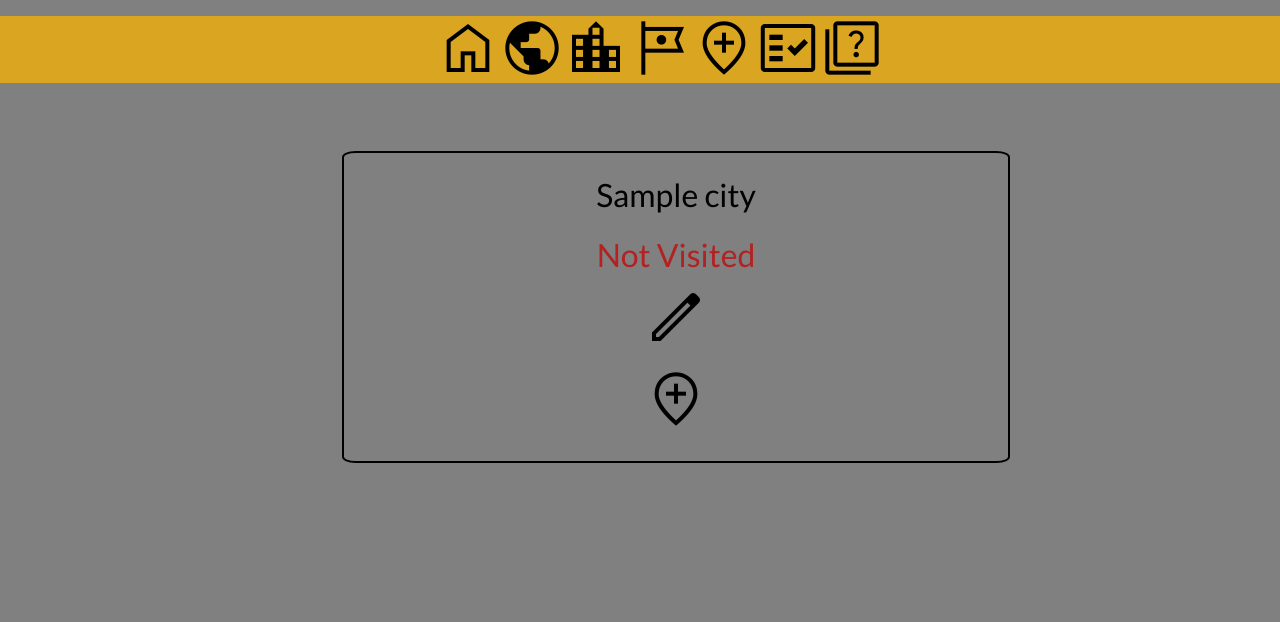
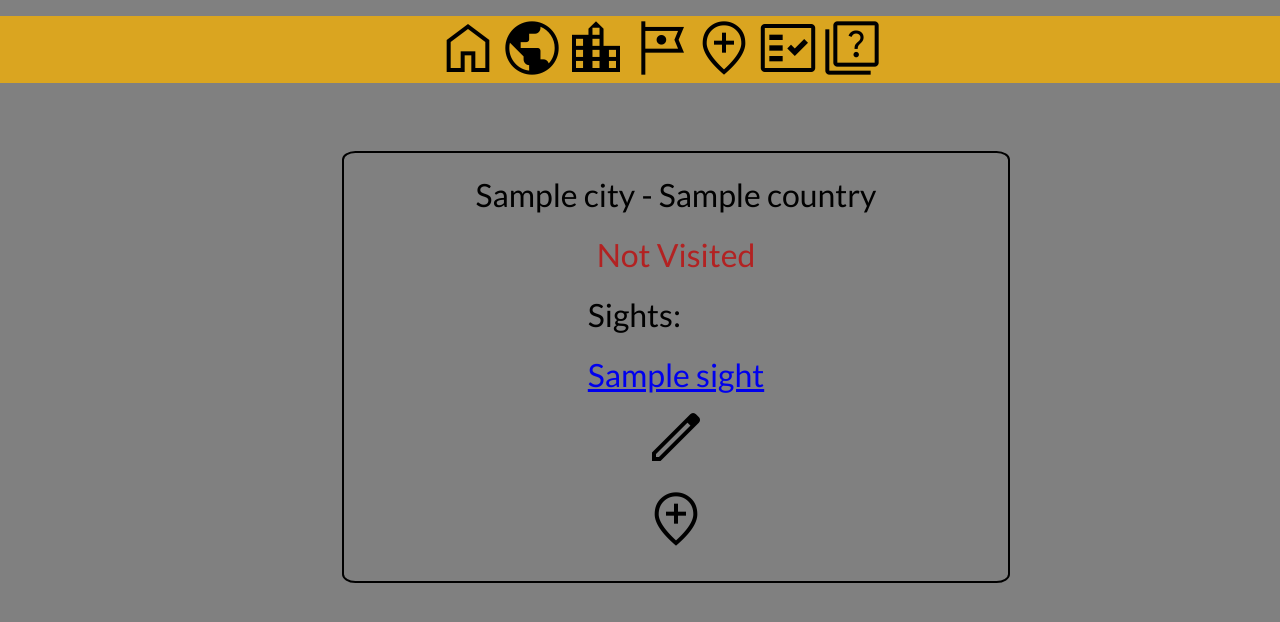
Before and after one commit to cjsarab/project_travel, a Flask app: page /cities/1 in a window 1280 px wide; the page is wider, and only the part inside the window is pictured. Shown: the top 622 px of that part. Run offline with Flask 2, Linux system fonts and the light colour scheme; a database or web service that is not in the repository returns one stand-in record (values such as "Sample title"); some libraries are stand-ins or nearby versions.

Commit message:
Added sights to city page

```diff
--- a/controllers/cities_controller.py
+++ b/controllers/cities_controller.py
@@ -1,6 +1,6 @@
 from http.client import USE_PROXY
 from flask import Flask, render_template, request, redirect, Blueprint
-from repositories import country_repository, city_repository
+from repositories import country_repository, city_repository, sight_repository
 from models.country import Country
 from models.city import City
 
@@ -29,7 +29,9 @@ def create_city():
 @cities_blueprint.route("/cities/<id>")
 def show_city(id):
     city = city_repository.select(id)
-    return render_template("cities/show.html", city = city)
+    country = city_repository.select_country_by_city(id)
+    sights = sight_repository.select_all_sights_from_city(id)
+    return render_template("cities/show.html", city=city, country=country, sights=sights)
 
 @cities_blueprint.route("/cities/<id>/edit")
 def edit_city(id):
--- a/repositories/city_repository.py
+++ b/repositories/city_repository.py
@@ -3,6 +3,7 @@ from db.run_sql import run_sql
 import repositories.country_repository as country_repository
 
 from models.city import City
+from models.country import Country
 
 def save(city):
     sql = "INSERT INTO cities (city_name, is_visited, country_id) VALUES (%s, %s, %s) RETURNING *"
@@ -47,3 +48,19 @@ def delete(id):
 def delete_all():
     sql = "DELETE FROM cities"
     run_sql(sql)
+
+def select_country_by_city(id):
+    country = None
+    sql = "SELECT country_id FROM cities WHERE id = %s"
+    values = [id]
+    country_id = run_sql(sql, values)
+
+    if country_id:
+        sql = "SELECT * FROM countries WHERE id = %s"
+        values = [country_id]
+    results = run_sql(sql, values)
+
+    for row in results:
+        country = country_repository.select(row['country_id'])
+        country = Country(row['country_name'], row['is_visited'], row['id'])
+    return country
--- a/repositories/sight_repository.py
+++ b/repositories/sight_repository.py
@@ -47,3 +47,15 @@ def delete(id):
 def delete_all():
     sql = "DELETE FROM sights"
     run_sql(sql)
+
+def select_all_sights_from_city(id):
+    sights = []
+    sql = "SELECT * FROM sights WHERE city_id = %s"
+    values = [id]
+    results = run_sql(sql, values)
+
+    for row in results:
+        city = select(row['city_id'])
+        sight = Sight(row['sight_name'], row['is_visited'], city, row['id'])
+        sights.append(sight)
+    return sights
--- a/templates/cities/show.html
+++ b/templates/cities/show.html
@@ -4,7 +4,7 @@
 
 
 <div class="cities">
-    {{city.city_name}}
+    {{city.city_name}} - {{country.country_name}}
     <br>
     {% if city.is_visited %}
     <span class="green-text">Visited </span>
@@ -12,6 +12,12 @@
     <span class="red-text">Not Visited</span>
     {% endif %}
 
+    <div>
+        Sights:
+        {% for sight in sights %}
+        <li title="Sights"><a href="/sights/{{sight.id}}">{{sight.sight_name}}</a></li>
+        {% endfor %}
+    </div>
     <li title="Edit"><a href="/cities/{{city.id}}/edit"><span class="material-symbols-outlined">edit</span></a></li>
     <li title="New Sight"><a href="/sights/new"><span class="material-symbols-outlined">add_location</span></a></li>
 
--- a/templates/countries/show.html
+++ b/templates/countries/show.html
@@ -15,7 +15,7 @@
     <div>
         Cities:
         {% for city in cities %}
-        {{city.city_name}}
+        <li title="City"><a href="/cities/{{city.id}}">{{city.city_name}}</a></li>
         {% endfor %}
     </div>
     <li title="Edit"><a href="/countries/{{country.id}}/edit"><span class="material-symbols-outlined">edit</span></a></li>
```
Also changed, not shown: templates/cities/edit.html (+9 -0 lines).
